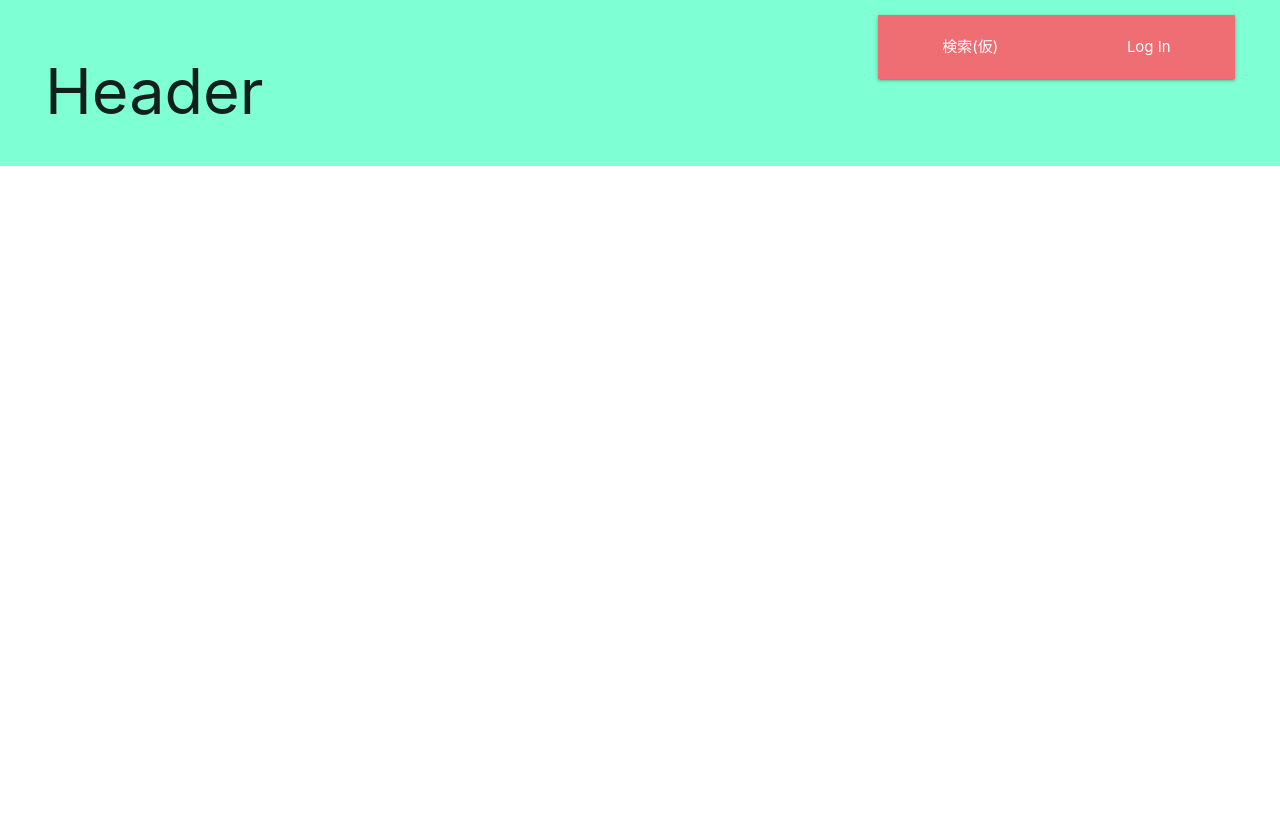
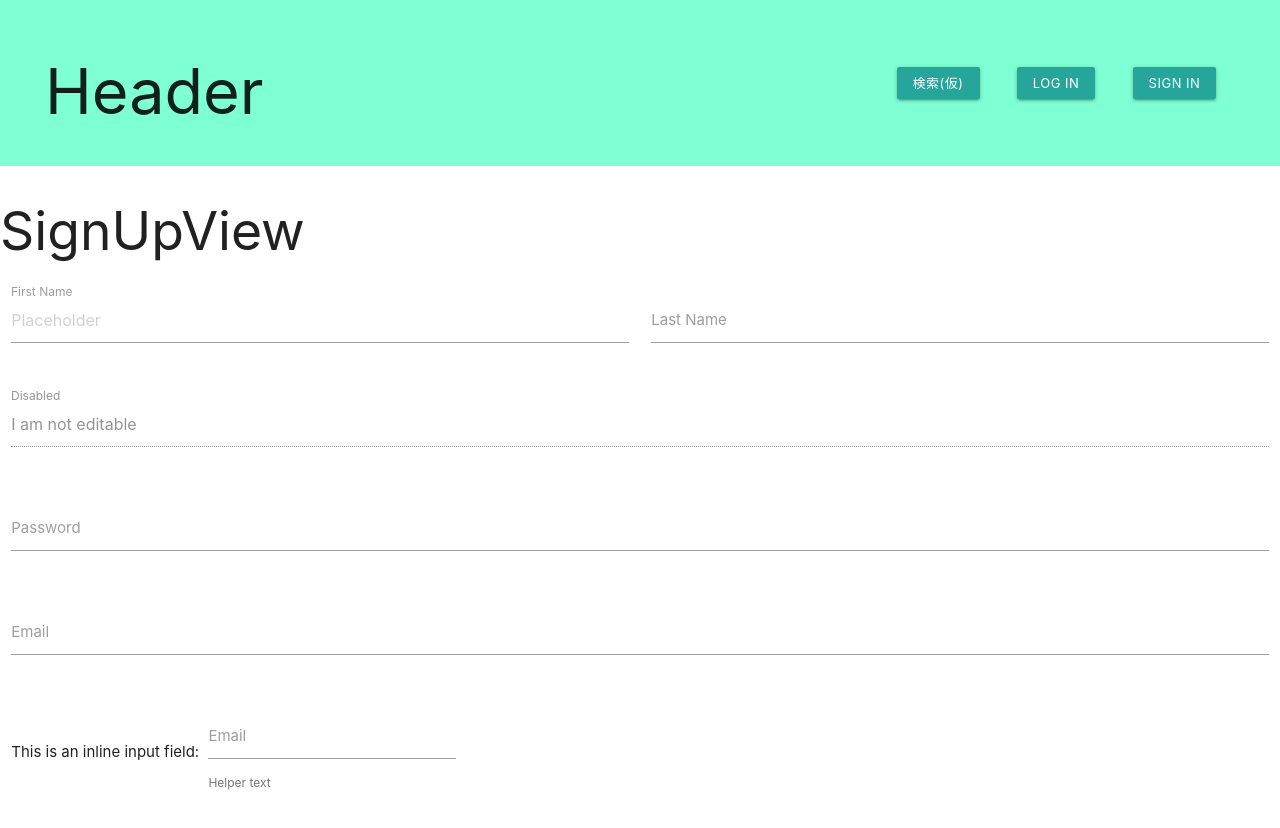
Before and after one commit to ShojiroAbe/vue-app, a Vue app in the folder spa/vue-project/: page /signup in a window 1280 px wide. Before the commit this address had no page. Shown: the top 828 px of the page. Before the commit the page ends 800 px from the top, so only its background shows below. Built offline with nearby package versions, Linux system fonts and the light colour scheme.

Commit message:
Add ページの追加（一部マテリアルデザイン追加）、ルーティングの設定

```diff
--- a/spa/vue-project/src/components/header.vue
+++ b/spa/vue-project/src/components/header.vue
@@ -2,12 +2,19 @@
   <header>
     <h1>Header</h1>
 
-    <nav>
+    <div class="nav">
       <ul>
-        <li>検索(仮)</li>
-        <li>Log In</li>
+        <li>
+          <a class="waves-effect waves-light btn-small">検索(仮)</a>
+        </li>
+        <li>
+          <a class="waves-effect waves-light btn-small">LOG IN</a>
+        </li>
+        <li>
+          <a class="waves-effect waves-light btn-small">SIGN IN</a>
+        </li>
       </ul>
-    </nav>
+    </div>
   </header>
 </template>
 
@@ -25,7 +32,7 @@ header {
     display: flex;
   }
 
-  nav {
+  .nav {
     width: 30%;
     display: flex;
     align-items: center;
--- a/spa/vue-project/src/router/index.ts
+++ b/spa/vue-project/src/router/index.ts
@@ -1,22 +1,39 @@
 import { createRouter, createWebHistory } from 'vue-router'
-import HomeView from '../views/HomeView.vue'
+import TopView from '../views/TopView.vue'
+import LogInView from '../views/LoginView.vue'
+import SignUpView from '../views/SignUpView.vue'
+import EditView from '../views/EditView.vue'
+import PageView from '../views/PageView.vue'
 
 const router = createRouter({
   history: createWebHistory(import.meta.env.BASE_URL),
   routes: [
     {
       path: '/',
-      name: 'home',
-      component: HomeView
+      name: 'top',
+      component: TopView
     },
-    // {
-    //   path: '/about',
-    //   name: 'about',
-    //   // route level code-splitting
-    //   // this generates a separate chunk (About.[hash].js) for this route
-    //   // which is lazy-loaded when the route is visited.
-    //   component: () => import('../views/AboutView.vue')
-    // }
+    {
+      path: '/signup',
+      name: 'signUp',
+      component: SignUpView
+    },
+    {
+      path: '/login',
+      name: 'logIn',
+      component: LogInView
+    },
+    {
+      path: '/edit',
+      name: 'edit',
+      component: EditView
+    },
+    {
+      // クエリパラメータ取得し該当のpageに飛ばす予定
+      path: '/page',
+      name: 'page',
+      component: PageView
+    }
   ]
 })
 
--- /dev/null
+++ b/spa/vue-project/src/views/EditView.vue
@@ -0,0 +1,12 @@
+<template>
+  <main>
+    <h2>EditView</h2>
+  </main>
+</template>
+
+<script setup lang="ts">
+</script>
+
+<style scoped>
+
+</style>
--- /dev/null
+++ b/spa/vue-project/src/views/LoginView.vue
@@ -0,0 +1,56 @@
+<template>
+  <main>
+    <h2>LogInView</h2>
+    <div class="form">
+      <div class="row">
+        <form class="col s12">
+          <div class="row">
+            <div class="input-field col s6">
+              <input placeholder="Placeholder" id="first_name" type="text" class="validate">
+              <label for="first_name">First Name</label>
+            </div>
+            <div class="input-field col s6">
+              <input id="last_name" type="text" class="validate">
+              <label for="last_name">Last Name</label>
+            </div>
+          </div>
+          <div class="row">
+            <div class="input-field col s12">
+              <input disabled value="I am not editable" id="disabled" type="text" class="validate">
+              <label for="disabled">Disabled</label>
+            </div>
+          </div>
+          <div class="row">
+            <div class="input-field col s12">
+              <input id="password" type="password" class="validate">
+              <label for="password">Password</label>
+            </div>
+          </div>
+          <div class="row">
+            <div class="input-field col s12">
+              <input id="email" type="email" class="validate">
+              <label for="email">Email</label>
+            </div>
+          </div>
+          <div class="row">
+            <div class="col s12">
+              This is an inline input field:
+              <div class="input-field inline">
+                <input id="email_inline" type="email" class="validate">
+                <label for="email_inline">Email</label>
+                <span class="helper-text" data-error="wrong" data-success="right">Helper text</span>
+              </div>
+            </div>
+          </div>
+        </form>
+      </div>
+    </div>
+  </main>
+</template>
+
+<script setup lang="ts">
+</script>
+
+<style scoped>
+
+</style>
--- /dev/null
+++ b/spa/vue-project/src/views/PageView.vue
@@ -0,0 +1,12 @@
+<template>
+  <main>
+    <h2>PageView</h2>
+  </main>
+</template>
+
+<script setup lang="ts">
+</script>
+
+<style scoped>
+
+</style>
--- /dev/null
+++ b/spa/vue-project/src/views/SignUpView.vue
@@ -0,0 +1,56 @@
+<template>
+  <main>
+    <h2>SignUpView</h2>
+    <div class="form">
+      <div class="row">
+        <form class="col s12">
+          <div class="row">
+            <div class="input-field col s6">
+              <input placeholder="Placeholder" id="first_name" type="text" class="validate">
+              <label for="first_name">First Name</label>
+            </div>
+            <div class="input-field col s6">
+              <input id="last_name" type="text" class="validate">
+              <label for="last_name">Last Name</label>
+            </div>
+          </div>
+          <div class="row">
+            <div class="input-field col s12">
+              <input disabled value="I am not editable" id="disabled" type="text" class="validate">
+              <label for="disabled">Disabled</label>
+            </div>
+          </div>
+          <div class="row">
+            <div class="input-field col s12">
+              <input id="password" type="password" class="validate">
+              <label for="password">Password</label>
+            </div>
+          </div>
+          <div class="row">
+            <div class="input-field col s12">
+              <input id="email" type="email" class="validate">
+              <label for="email">Email</label>
+            </div>
+          </div>
+          <div class="row">
+            <div class="col s12">
+              This is an inline input field:
+              <div class="input-field inline">
+                <input id="email_inline" type="email" class="validate">
+                <label for="email_inline">Email</label>
+                <span class="helper-text" data-error="wrong" data-success="right">Helper text</span>
+              </div>
+            </div>
+          </div>
+        </form>
+      </div>
+    </div>
+  </main>
+</template>
+
+<script setup lang="ts">
+</script>
+
+<style scoped>
+
+</style>
--- /dev/null
+++ b/spa/vue-project/src/views/TopView.vue
@@ -0,0 +1,39 @@
+<template>
+  <main>
+    <h2>TopView</h2>
+
+    <div class="cards">
+      <div v-for="(n, index) in 12" key="index" class="item">
+        <div class="col s12 m6">
+          <div class="card blue-grey darken-1">
+            <div class="card-content white-text">
+              <span class="card-title">Card Title</span>
+              <p>I am a very simple card. I am good at containing small bits of information.
+                I am convenient because I require little markup to use effectively.</p>
+            </div>
+            <div class="card-action">
+              <a href="#">This is a link</a>
+              <a href="#">This is a link</a>
+            </div>
+          </div>
+        </div>
+      </div>
+    </div>
+  </main>
+</template>
+
+<script setup lang="ts">
+</script>
+
+<style scoped>
+.cards {
+    display: flex;
+    justify-content: space-around;
+    flex-wrap: wrap;
+  }
+
+.item {
+  width: 33%;
+  max-width: 350px;
+}
+</style>
```
